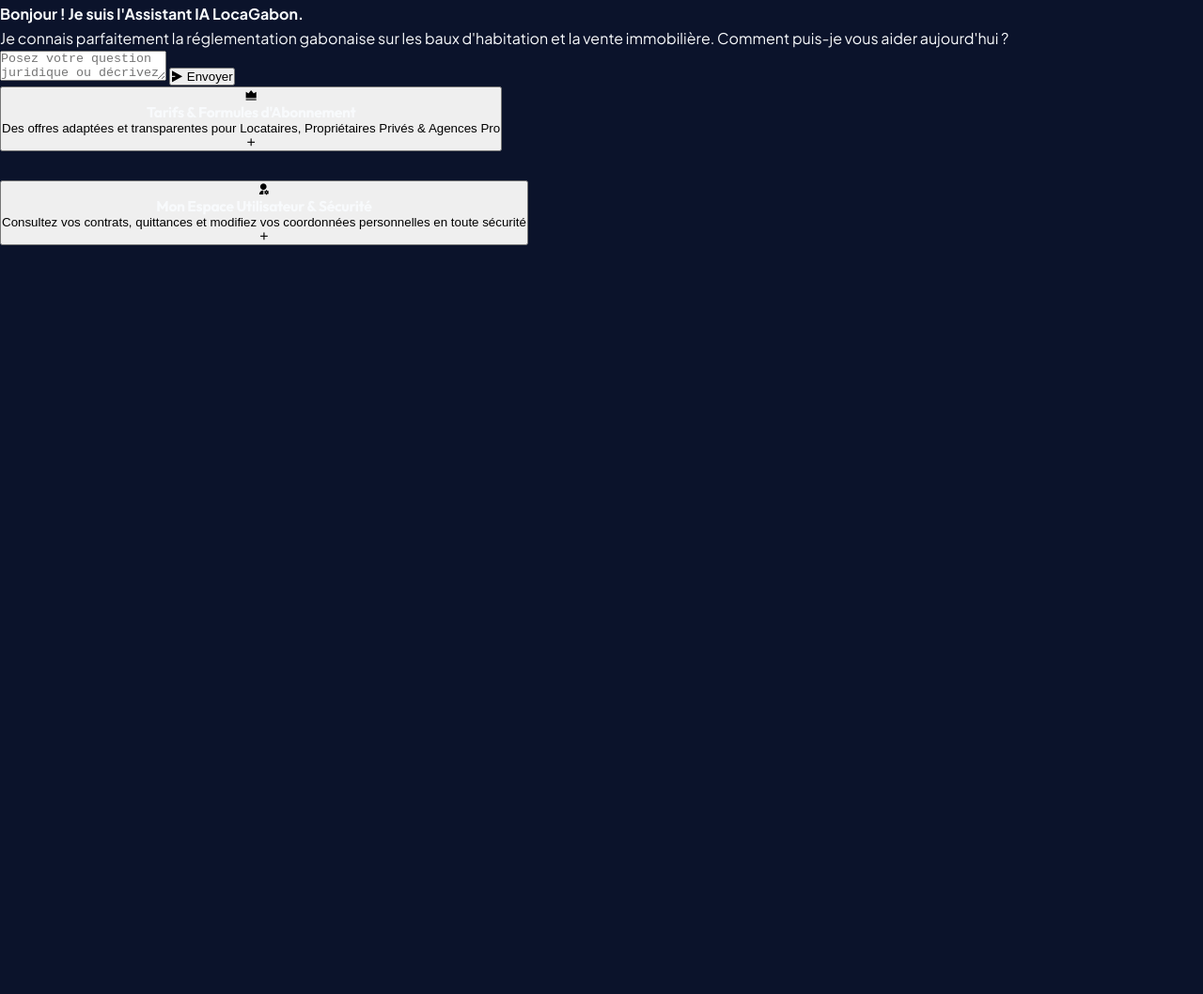
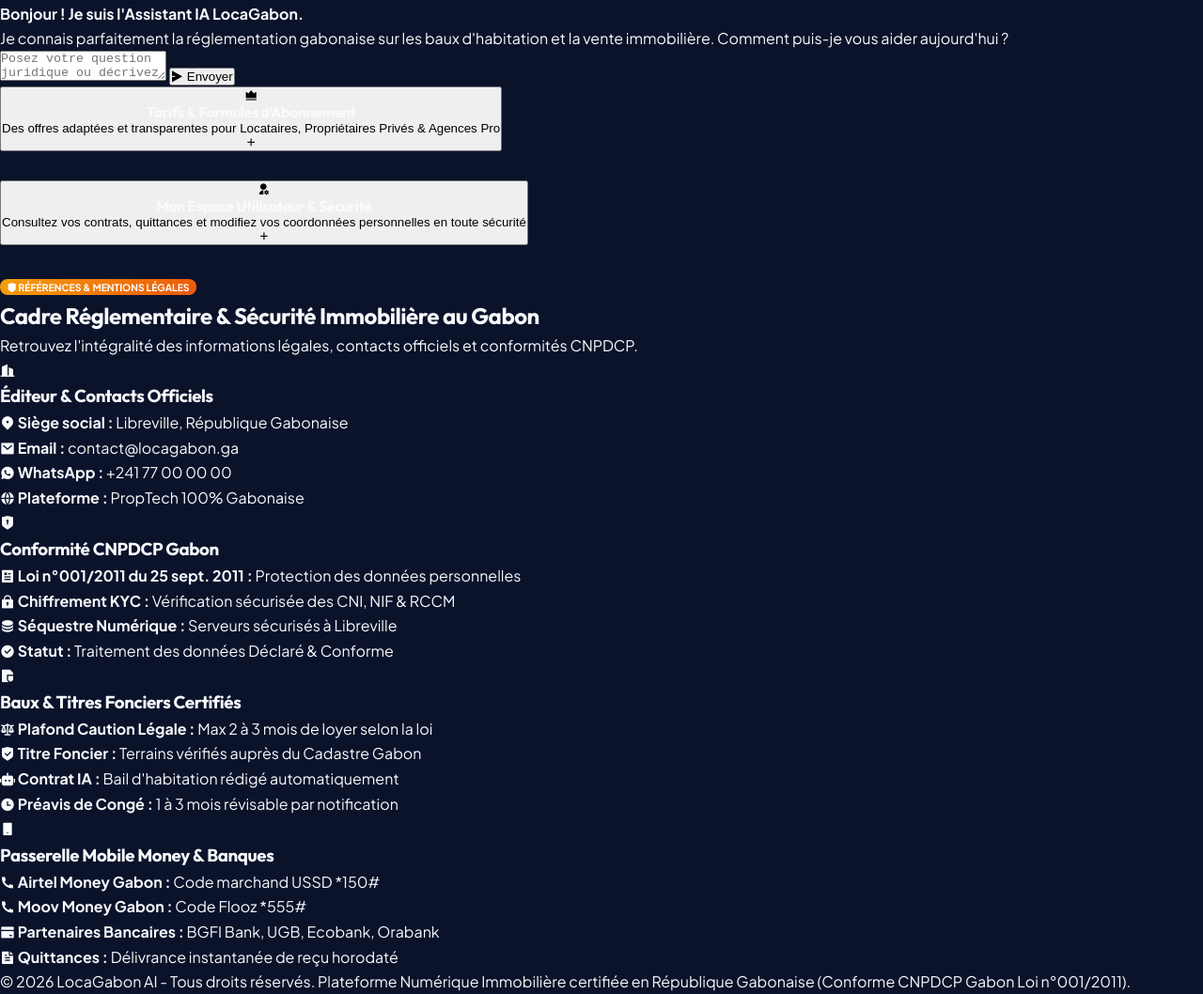
Before and after one commit to levyludemadoungou-ux/locagabon_app, a plain HTML site: page index.html in a window 1280 px wide. Shown: the part 2534-3592 px from the top of the page at 94% size. Before the commit the page ends 2825 px from the top, so only its background shows below. Drawn offline with nearby package versions, Linux system fonts and the light colour scheme.

Commit message:
Add files via upload

```diff
--- a/index.html
+++ b/index.html
@@ -160,7 +160,7 @@
       </div>
     </section>
 
-    <!-- SECTION 2: QUI SOMMES-NOUS ? -->
+    <!-- SECTION 2: QUI SOMMES-NOUS ? (MENU BULLES) -->
     <section id="section-about" class="app-section">
       <div class="section-header center">
         <h2><i class="ri-team-fill" style="color: var(--accent-emerald);"></i> Qui Sommes-Nous ?</h2>
@@ -844,6 +844,81 @@
         <button class="btn-primary" onclick="window.print()"><i class="ri-printer-line"></i> Imprimer / Enregistrer en PDF</button>
       </div>
     </div>
+  </div>
+
+  <!-- NOUVEAU DOWN-FACE : MENU BULLES RÉFÉRENCES & MENTIONS LÉGALES -->
+  <footer class="downface-bubble-footer">
+    <div class="downface-container">
+      <div class="downface-header">
+        <span class="badge-ia"><i class="ri-shield-fill"></i> RÉFÉRENCES & MENTIONS LÉGALES</span>
+        <h2>Cadre Réglementaire & Sécurité Immobilière au Gabon</h2>
+        <p>Retrouvez l'intégralité des informations légales, contacts officiels et conformités CNPDCP.</p>
+      </div>
+
+      <div class="downface-grid">
+
+        <!-- BULLE 1 : ÉDITEUR & SIÈGE SOCIAL -->
+        <div class="downface-bubble-card">
+          <div class="downface-bubble-icon emerald">
+            <i class="ri-building-2-fill"></i>
+          </div>
+          <h3>Éditeur & Contacts Officiels</h3>
+          <ul class="downface-list">
+            <li><i class="ri-map-pin-2-fill"></i> <strong>Siège social :</strong> Libreville, République Gabonaise</li>
+            <li><i class="ri-mail-fill"></i> <strong>Email :</strong> contact@locagabon.ga</li>
+            <li><i class="ri-whatsapp-fill"></i> <strong>WhatsApp :</strong> +241 77 00 00 00</li>
+            <li><i class="ri-global-fill"></i> <strong>Plateforme :</strong> PropTech 100% Gabonaise</li>
+          </ul>
+        </div>
+
+        <!-- BULLE 2 : MENTIONS LÉGALES & CNPDCP GABON -->
+        <div class="downface-bubble-card">
+          <div class="downface-bubble-icon azure">
+            <i class="ri-shield-keyhole-fill"></i>
+          </div>
+          <h3>Conformité CNPDCP Gabon</h3>
+          <ul class="downface-list">
+            <li><i class="ri-article-fill"></i> <strong>Loi n°001/2011 du 25 sept. 2011 :</strong> Protection des données personnelles</li>
+            <li><i class="ri-lock-2-fill"></i> <strong>Chiffrement KYC :</strong> Vérification sécurisée des CNI, NIF & RCCM</li>
+            <li><i class="ri-database-2-fill"></i> <strong>Séquestre Numérique :</strong> Serveurs sécurisés à Libreville</li>
+            <li><i class="ri-checkbox-circle-fill"></i> <strong>Statut :</strong> Traitement des données Déclaré & Conforme</li>
+          </ul>
+        </div>
+
+        <!-- BULLE 3 : RÉGLEMENTATION DES BAUX & TITRES FONCIERS -->
+        <div class="downface-bubble-card">
+          <div class="downface-bubble-icon gold">
+            <i class="ri-file-shield-2-fill"></i>
+          </div>
+          <h3>Baux & Titres Fonciers Certifiés</h3>
+          <ul class="downface-list">
+            <li><i class="ri-scales-3-fill"></i> <strong>Plafond Caution Légale :</strong> Max 2 à 3 mois de loyer selon la loi</li>
+            <li><i class="ri-shield-check-fill"></i> <strong>Titre Foncier :</strong> Terrains vérifiés auprès du Cadastre Gabon</li>
+            <li><i class="ri-robot-2-fill"></i> <strong>Contrat IA :</strong> Bail d'habitation rédigé automatiquement</li>
+            <li><i class="ri-time-fill"></i> <strong>Préavis de Congé :</strong> 1 à 3 mois révisable par notification</li>
+          </ul>
+        </div>
+
+        <!-- BULLE 4 : PASSERELLE PAIEMENT MOBILE MONEY -->
+        <div class="downface-bubble-card">
+          <div class="downface-bubble-icon purple">
+            <i class="ri-smartphone-fill"></i>
+          </div>
+          <h3>Passerelle Mobile Money & Banques</h3>
+          <ul class="downface-list">
+            <li><i class="ri-phone-fill"></i> <strong>Airtel Money Gabon :</strong> Code marchand USSD *150#</li>
+            <li><i class="ri-phone-fill"></i> <strong>Moov Money Gabon :</strong> Code Flooz *555#</li>
+            <li><i class="ri-bank-card-fill"></i> <strong>Partenaires Bancaires :</strong> BGFI Bank, UGB, Ecobank, Orabank</li>
+            <li><i class="ri-file-text-fill"></i> <strong>Quittances :</strong> Délivrance instantanée de reçu horodaté</li>
+          </ul>
+        </div>
+
+      </div>
+
+      <div class="downface-bottom">
+        <p>&copy; 2026 LocaGabon AI - Tous droits réservés. Plateforme Numérique Immobilière certifiée en République Gabonaise (Conforme CNPDCP Gabon Loi n°001/2011).</p>
+      </div>
+    </div>
   </footer>
 
   <script src="app.js"></script>
```
